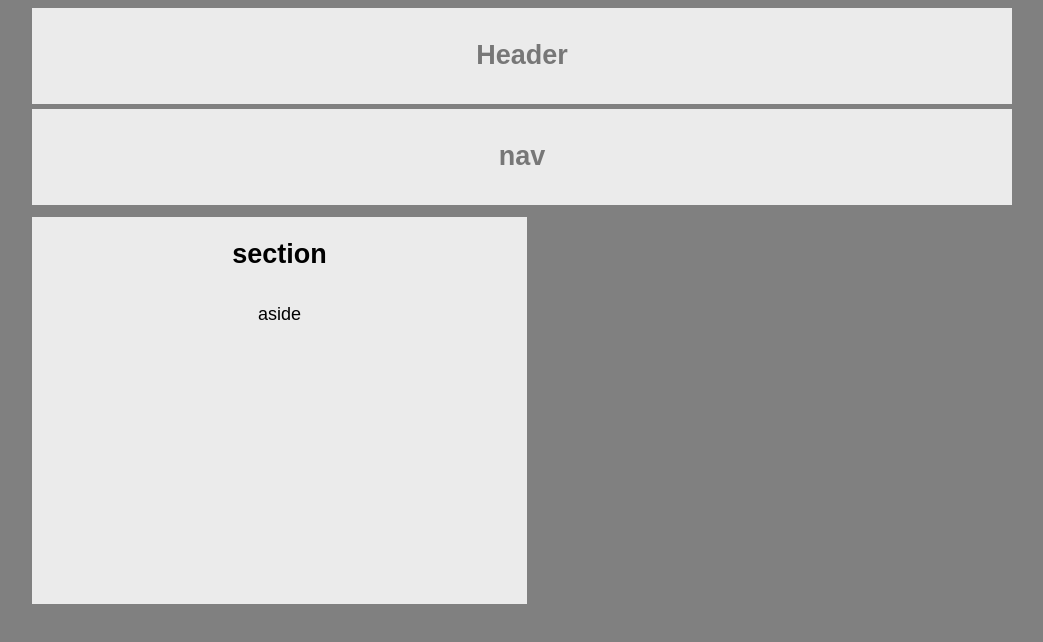
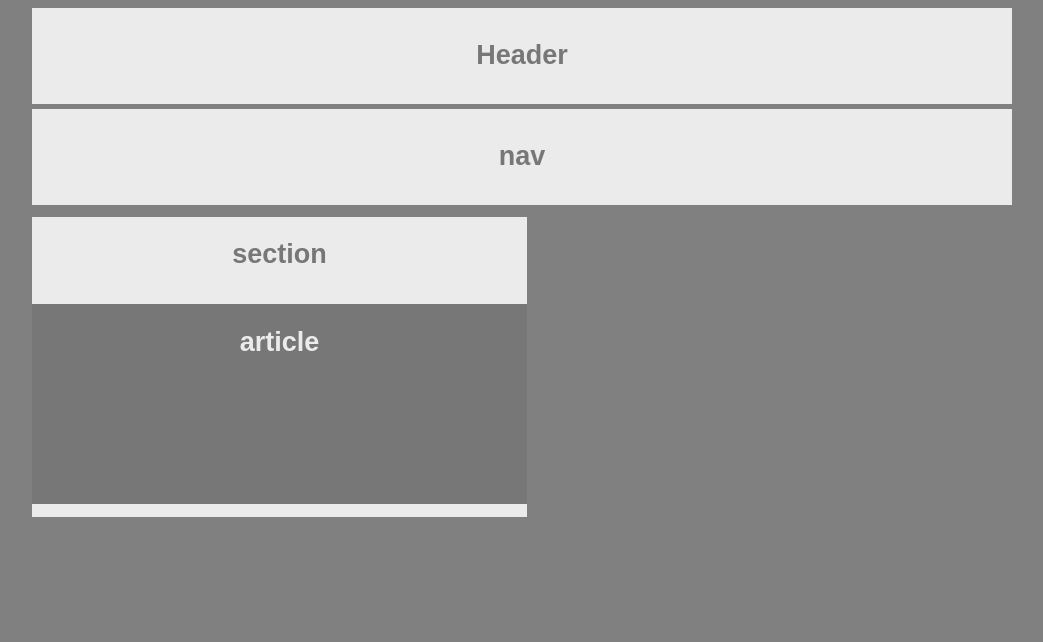
Before and after one commit to jose408510/HW-Wireframe, a plain HTML site: page index.html in a window 1280 px wide. Shown: the whole page, without its empty margins (93-1136 px from the left). Drawn offline with Linux system fonts and the light colour scheme.

Commit message:
<COMMENT>

```diff
--- a/index.html
+++ b/index.html
@@ -28,9 +28,9 @@
 
     </section>
 
-    <section class="move"
+    <section class="move">
 
-        <h2>aside</h2>
+        <h2>article</h2>
 
     </section>
 
--- a/style.css
+++ b/style.css
@@ -13,6 +13,7 @@ body{
         color:  #777;
         padding: 10px;
         width: 960px;
+        font-size: 18px;
 
     }
     .second{
@@ -22,6 +23,7 @@ body{
     width:960px;
     padding: 10px;
     margin-top: 5px;
+    font-size: 18px;
     }
     .box{
         width: 495px;
@@ -30,13 +32,19 @@ body{
         text-align: center;
         float: left;
         margin-top: 12px;
+        font-family: Arial, Helvetica Neue, Helvetica, sans-serif;
+        color: #777;
+        font-size: 18px;
     }
     .move{
         width: 495px;
-        height: 300px;
+        height: 200px;
         background-color: #ebebeb;
         text-align: center;
         float: right;
         margin-top: 12px;
+        background-color: #777;
+        color: #ebebeb;
+        font-size: 18px;
 
     }
```
